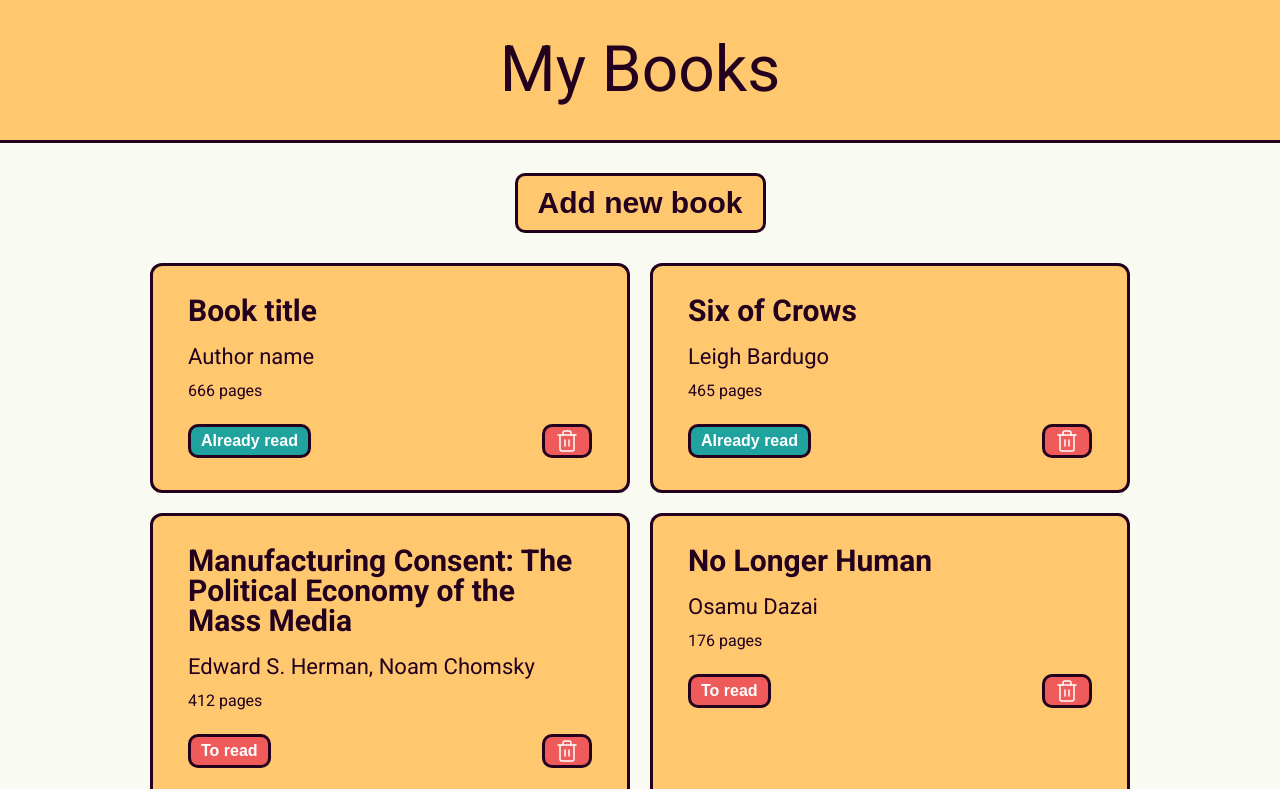
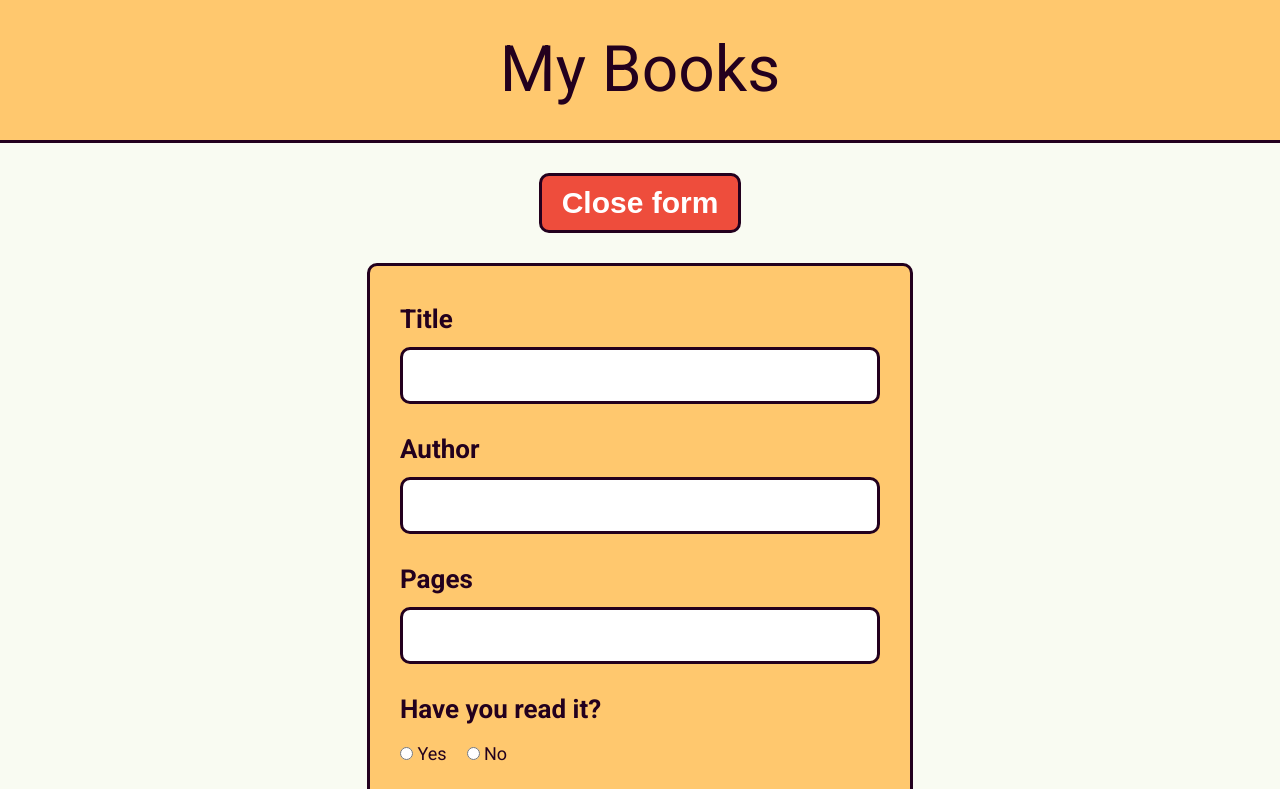
Before and after one commit to mimi-t/library, a plain HTML site: page index.html in a window 1280 px wide. Both pictures are taken after a click on the button "Add new book". Shown: the top 789 px of the page. Drawn offline with Linux system fonts and the light colour scheme.

Commit message:
add 'add new book' form

```diff
--- a/index.html
+++ b/index.html
@@ -12,7 +12,32 @@
             <h1>My Books</h1>
         </header>
         <main>
-            <button id="add-book">Add new book</button>
+            <button id="toggle-form" class="add-button">Add new book</button>
+            <div id="add-form" class="hidden">
+                <form class="form-container">
+                    <label for="title" class="form-label">Title</label>
+                    <input type="text" name="title" required>
+
+                    <label for="author" class="form-label">Author</label>
+                    <input type="text" name="author" required>
+
+                    <label for="pages" class="form-label">Pages</label>
+                    <input type="text" name="pages" required>
+
+                    <div class="form-label">Have you read it?</div>
+                    <div class="radio-list">
+                        <div class="radio-choice">
+                            <input type="radio" name="read-status" value="already-read" required>
+                            <label for="yes">Yes</label>
+                        </div>
+                        <div class="radio-choice">
+                            <input type="radio" name="read-status" value="to-read" required>
+                            <label for="no">No</label>
+                        </div>
+                    </div>
+                    <button type="submit">Add book</button>
+                </form>
+            </div>
             <div class="library-wrapper">
                 <div class="book">
                     <div class="title"><h2>Book title</h2></div>
--- a/script.js
+++ b/script.js
@@ -28,9 +28,10 @@ pages: '415',
 read: true
 }
 //----------------------------------------------delete later-------------------------------------------------
-
+const toggleForm_button = document.querySelector('#toggle-form');
+const addForm_form = document.querySelector('#add-form')
+const libraryWrapper_div = document.querySelector('.library-wrapper');
 const libraryArray = [book1, book2, book3, book4];
-const libraryWrapper_div = document.querySelector('.library-wrapper');
 
 const Book = function(title, author, pages, read) {
     this.title = title;
@@ -58,6 +59,19 @@ const render = () => {
     });
 }
 
+//toggle add new book form
+toggleForm_button.addEventListener('click', (e) => {
+    addForm_form.classList.toggle('hidden');
+    if (toggleForm_button.className == 'add-button') {
+        toggleForm_button.className = 'close-button';
+        toggleForm_button.innerHTML = 'Close form';
+    } else {
+        toggleForm_button.className = 'add-button';
+        toggleForm_button.innerHTML = 'Add new book';
+    }
+})
+
+//
 const addBookToLibrary = function() {
     // do stuff here
 }
--- a/styles.css
+++ b/styles.css
@@ -1,6 +1,6 @@
 /*
-red-orange  #EF5B5B
-sea green #20A39E
+red-orange  #EE4D3C
+sea green #159D98
 */
 body {
     background: #F9FBF2;
@@ -23,7 +23,6 @@ body {
     margin-top: 30px;
     display: grid;
     grid-template-columns: repeat(auto-fit, 480px);
-    grid-template-rows: repeat(auto-fit);
     grid-gap: 20px;
     justify-content: center;
 }
@@ -79,15 +78,15 @@ button:hover {
 }
 
 .already-read {
-    background-color: #20A39E;
+    background-color: #159D98;
 }
 
 .to-read {
-    background-color: #EF5B5B;
+    background-color: #EE4D3C;
 }
 
 .bin-button {
-    background-color: #EF5B5B;
+    background-color: #EE4D3C;
     padding: 0px 10px;
 }
 
@@ -97,12 +96,71 @@ button:hover {
     vertical-align: middle;
 }
 
-#add-book {
+#toggle-form {
     display: flex;
     justify-content: center;
     margin: 30px auto;
     padding: 10px 20px;
+    font-size: 30px;
+}
+
+.add-button {
     background: #FFC86E;
     color: #23001E;
-    font-size: 30px;
 }
+
+.close-button {
+    background: #EE4D3C;
+    color: #fff;
+}
+
+.hidden {
+    display: none;
+}
+
+.form-container {
+    display: flex;
+    flex-direction: column;
+    justify-content: center;
+    max-width: 480px;
+    margin: 0 auto;
+    padding: 30px 30px;
+    background: #FFC86E;
+    border: 3px solid #23001E;
+    border-radius: 10px;
+    font-size: 18px;
+}
+
+.form-container input {
+    padding: 15px;
+    margin: 5px 0 22px 0;
+    border: 3px solid #23001E;
+    border-radius: 10px;
+    font-size: 18px;
+}
+
+.form-container button {
+    display: block;
+    margin: 10px 0px;
+    padding: 10px 20px;
+    background: #159D98;
+    border: 3px solid #23001E;
+    border-radius: 10px;
+    font-size: 26px;
+}
+
+.form-label {
+    margin: 10px 0px;
+    font-size: 26px;
+    font-weight: 700;
+}
+
+.form-container .radio-list {
+    display: flex;
+    flex-direction: row;
+    margin-top: 10px;
+}
+
+.radio-choice {
+    padding-right: 20px;
+}
```
